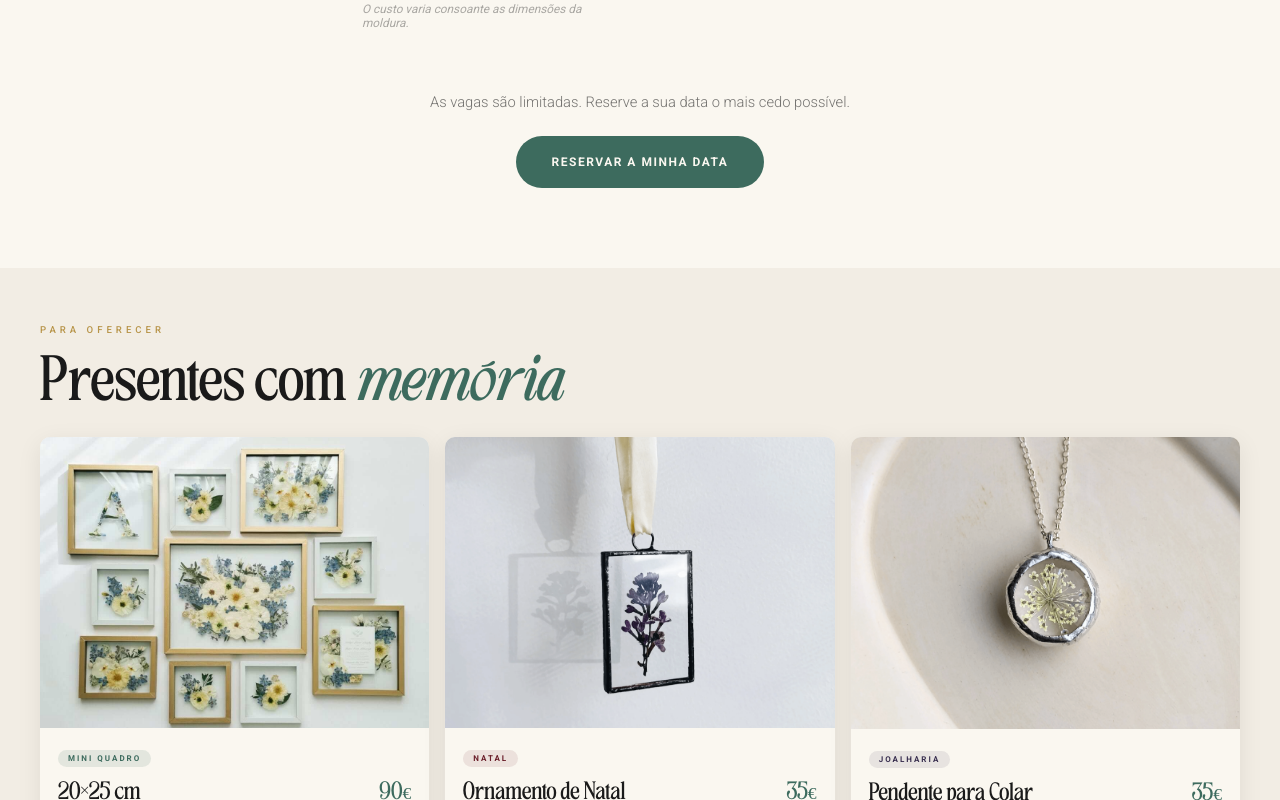
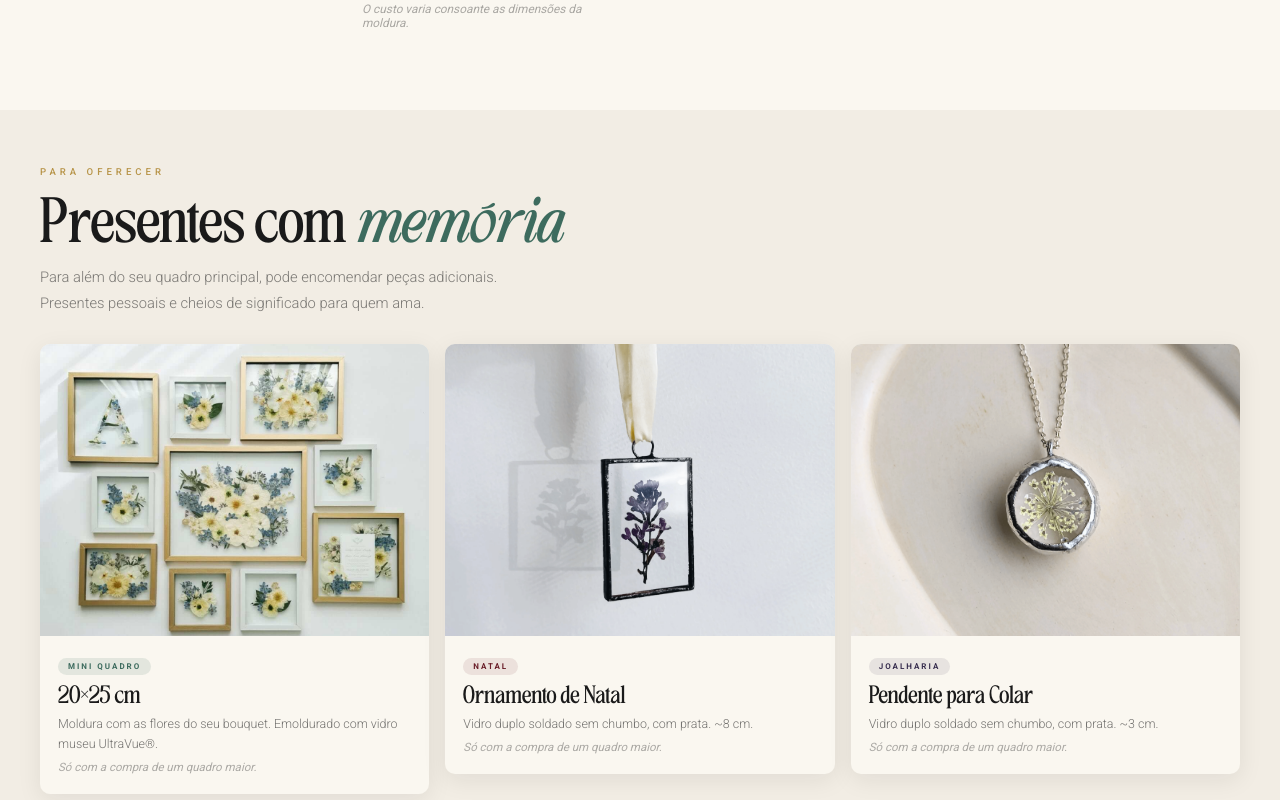
Before and after one commit to floresabeirario/fbr-website, a Next.js app: page /opcoes-e-precos in a window 1280 px wide. Shown: the part 1240-2040 px from the top of the page. Built offline with nearby package versions, Linux system fonts and the light colour scheme.

Commit message:
Update client.jsx

```diff
--- a/app/opcoes-e-precos/client.jsx
+++ b/app/opcoes-e-precos/client.jsx
@@ -324,21 +324,6 @@ export default function OpcoesClient() {
         </div>
 
         <p className="slider-hint" aria-live="polite" style={{ color: "rgba(26,26,26,0.28)" }}>deslize para ver mais</p>
-
-        <Reveal delay={0.1}>
-          <div style={{ maxWidth: "680px", margin: "clamp(40px,6vw,60px) auto 0", padding: "0 24px", textAlign: "center" }}>
-            <p style={{ fontFamily: "Roboto, sans-serif", fontWeight: 300, fontSize: "0.92rem", lineHeight: 1.75, color: "rgba(26,26,26,0.6)", margin: "0 0 20px" }}>
-              As vagas são limitadas. Reserve a sua data o mais cedo possível.
-            </p>
-            <a href="https://wkf.ms/3RfoNAc" target="_blank" rel="noopener noreferrer"
-              style={{ display: "inline-flex", alignItems: "center", justifyContent: "center", backgroundColor: "#3D6B5E", color: "#FAF7F0", padding: "14px 36px", borderRadius: "100px", textDecoration: "none", fontWeight: 700, fontSize: "0.75rem", letterSpacing: "1.5px", textTransform: "uppercase", fontFamily: "Roboto, sans-serif", transition: "all 0.3s ease", minHeight: "52px" }}
-              onMouseEnter={e => { e.currentTarget.style.backgroundColor = "#2F5548"; }}
-              onMouseLeave={e => { e.currentTarget.style.backgroundColor = "#3D6B5E"; }}
-            >
-              Reservar a Minha Data
-            </a>
-          </div>
-        </Reveal>
       </section>
 
       {/* ════════════════════════════════════════════
@@ -349,9 +334,12 @@ export default function OpcoesClient() {
           <Reveal>
             <div style={{ marginBottom: "28px" }}>
               <Label>Para oferecer</Label>
-              <h2 style={{ fontFamily: "'TAN-MEMORIES', serif", fontSize: "clamp(1.8rem, 4vw, 2.8rem)", fontWeight: 400, margin: 0, lineHeight: 1.1 }}>
+              <h2 style={{ fontFamily: "'TAN-MEMORIES', serif", fontSize: "clamp(1.8rem, 4vw, 2.8rem)", fontWeight: 400, margin: "0 0 14px", lineHeight: 1.1 }}>
                 Presentes com <em style={{ color: "#3D6B5E" }}>memória</em>
               </h2>
+              <p style={{ fontFamily: "Roboto, sans-serif", fontWeight: 300, fontSize: "0.92rem", lineHeight: 1.75, color: "rgba(26,26,26,0.55)", maxWidth: "460px", margin: 0 }}>
+                Para além do seu quadro principal, pode encomendar peças adicionais. Presentes pessoais e cheios de significado para quem ama.
+              </p>
             </div>
           </Reveal>
 
@@ -363,7 +351,6 @@ export default function OpcoesClient() {
                 alt: "Mini quadros 20x25cm de flores preservadas",
                 badge: "Mini quadro", badgeBg: "rgba(61,107,94,0.12)", badgeColor: "#3D6B5E",
                 title: "20×25 cm",
-                price: "90€",
                 desc: "Moldura com as flores do seu bouquet. Emoldurado com vidro museu UltraVue®.",
                 note: "Só com a compra de um quadro maior.",
               },
@@ -372,7 +359,6 @@ export default function OpcoesClient() {
                 alt: "Ornamento de natal com flores prensadas",
                 badge: "Natal", badgeBg: "rgba(107,31,42,0.1)", badgeColor: "#6B1F2A",
                 title: "Ornamento de Natal",
-                price: "35€",
                 desc: "Vidro duplo soldado sem chumbo, com prata. ~8 cm.",
                 note: "Só com a compra de um quadro maior.",
               },
@@ -381,7 +367,6 @@ export default function OpcoesClient() {
                 alt: "Pendente floral para colar",
                 badge: "Joalharia", badgeBg: "rgba(58,48,80,0.1)", badgeColor: "#3A3050",
                 title: "Pendente para Colar",
-                price: "35€",
                 desc: "Vidro duplo soldado sem chumbo, com prata. ~3 cm.",
                 note: "Só com a compra de um quadro maior.",
               },
@@ -397,14 +382,9 @@ export default function OpcoesClient() {
                     <span style={{ display: "inline-block", backgroundColor: item.badgeBg, color: item.badgeColor, fontSize: "0.5rem", letterSpacing: "2px", textTransform: "uppercase", fontFamily: "Roboto, sans-serif", fontWeight: 600, padding: "4px 10px", borderRadius: "100px", marginBottom: "10px" }}>
                       {item.badge}
                     </span>
-                    <div style={{ display: "flex", alignItems: "baseline", justifyContent: "space-between", gap: "8px", marginBottom: "8px" }}>
-                      <h3 style={{ fontFamily: "'TAN-MEMORIES', serif", fontSize: "1.1rem", fontWeight: 400, margin: 0, color: "#1a1a1a", lineHeight: 1.2 }}>
-                        {item.title}
-                      </h3>
-                      <span style={{ fontFamily: "'TAN-MEMORIES', serif", fontSize: "1.1rem", color: "#3D6B5E", flexShrink: 0 }}>
-                        {item.price}
-                      </span>
-                    </div>
+                    <h3 style={{ fontFamily: "'TAN-MEMORIES', serif", fontSize: "1.1rem", fontWeight: 400, margin: "0 0 8px", color: "#1a1a1a", lineHeight: 1.2 }}>
+                      {item.title}
+                    </h3>
                     <p style={{ fontFamily: "Roboto, sans-serif", fontWeight: 300, fontSize: "0.78rem", lineHeight: 1.6, color: "rgba(26,26,26,0.6)", margin: "0 0 6px" }}>
                       {item.desc}
                     </p>
```
